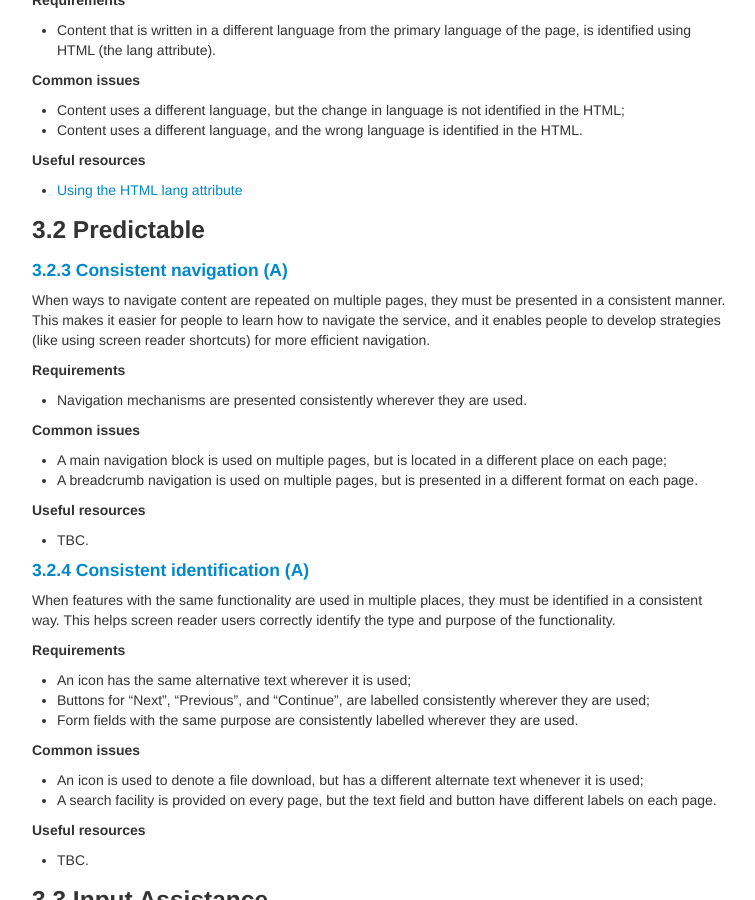
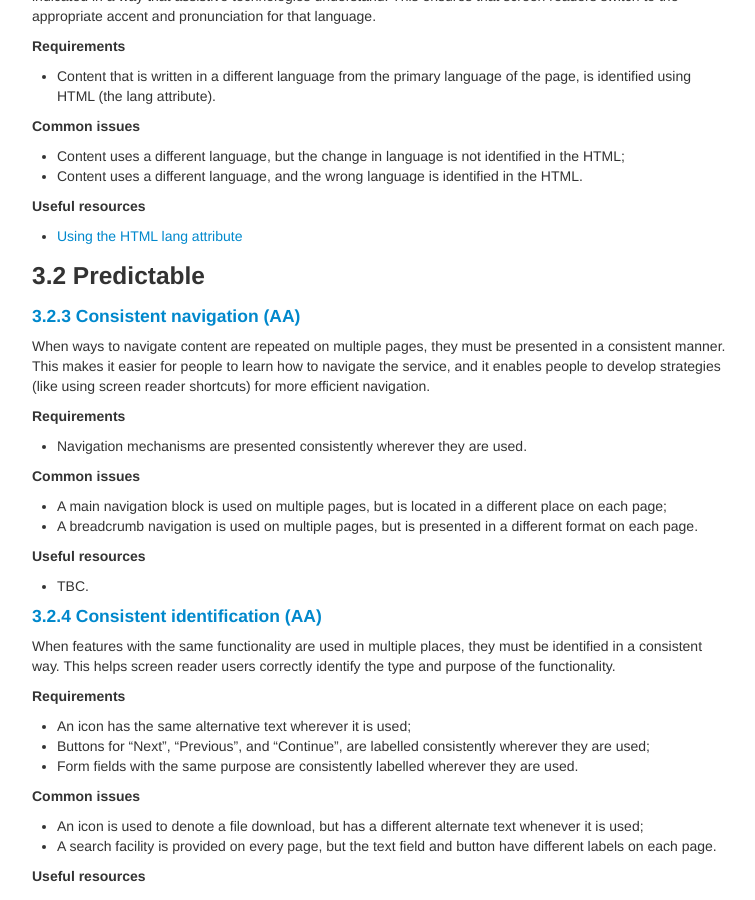
Before and after one commit to aduggin/simple_site, a Jekyll site: the page built from wcag.md, in a window 1280 px wide and 900 px high, scrolled down 10648 px. Shown: the whole window, without its empty margins (258-1013 px from the left). Built offline with Jekyll 4.4.1, drawn with Linux system fonts in a browser that asks for light colours; part of the change alters nothing that is shown; some of the changed text lies outside the part shown.

Commit message:
add anchors

```diff
--- a/wcag.md
+++ b/wcag.md
@@ -24,49 +24,49 @@ description: WCAG by role
             <td class="yes">Yes</td>
         </tr>
         <tr>
-            <th scope="row">1.2.1 Audio-only and Video-only (Prerecorded) (A)</th>
+            <th scope="row"><a href="#121-audio-only-and-video-only-a">1.2.1 Audio-only and Video-only (Prerecorded) (A)</a></th>
             <td class="yes">Yes</td>
             <td class="no">No</td>
             <td class="no">No</td>
         </tr>
         <tr>
-            <th scope="row">1.2.2 Captions (Prerecorded) (A)</th>
+            <th scope="row"><a href="#122-captions-a">1.2.2 Captions (Prerecorded) (A)</a></th>
             <td class="yes">Yes</td>
             <td class="no">No</td>
             <td class="no">No</td>
         </tr>
         <tr>
-            <th scope="row">1.2.3 Audio Description or Media Alternative (Prerecorded) (AA)</th>
+            <th scope="row"><a href="#123-audio-description-or-media-alternative-a">1.2.3 Audio Description or Media Alternative (Prerecorded) (AA)</a></th>
             <td class="yes">Yes</td>
             <td class="no">No</td>
             <td class="no">No</td>
         </tr>
         <tr>
-            <th scope="row">1.2.4 Captions (Live) (AA)</th>
+            <th scope="row"><a href="#124-captions-live-aa">1.2.4 Captions (Live) (AA)</a></th>
             <td class="yes">Yes</td>
             <td class="no">No</td>
             <td class="no">No</td>
         </tr>
         <tr>
-            <th scope="row">1.2.5 Audio Description (Prerecorded) (AA)</th>
+            <th scope="row"><a href="#125-audio-description-pre-recorded-aa">1.2.5 Audio Description (Prerecorded) (AA)</a></th>
             <td class="yes">Yes</td>
             <td class="no">No</td>
             <td class="no">No</td>
         </tr>
         <tr>
-            <th scope="row">1.3.1 Info and Relationships (A)</th>
+            <th scope="row"><a href="#131-info-and-relationships-a">1.3.1 Info and Relationships (A)</a></th>
             <td class="yes">Yes</td>
             <td class="no">No</td>
             <td class="yes">Yes</td>
         </tr>
         <tr>
-            <th scope="row">1.3.2 Meaningful Sequence (A)</th>
+            <th scope="row"><a href="#132-meaningful-sequence-a">1.3.2 Meaningful Sequence (A)</a></th>
             <td class="yes">Yes</td>
             <td class="no">No</td>
             <td class="yes">Yes</td>
         </tr>
         <tr>
-            <th scope="row">1.3.3 Sensory Characteristics (A)</th>
+            <th scope="row"><a href="#133-sensory-characteristics-a">1.3.3 Sensory Characteristics (A)</a></th>
             <td class="yes">Yes</td>
             <td class="no">No</td>
             <td class="no">No</td>
@@ -78,25 +78,25 @@ description: WCAG by role
             <td class="no">No</td>
         </tr>
         <tr>
-            <th scope="row">1.4.2 Audio Control (A)</th>
+            <th scope="row"><a href="#142-audio-control-a">1.4.2 Audio Control (A)</a></th>
             <td class="no">No</td>
             <td class="yes">Yes</td>
             <td class="no">No</td>
         </tr>
         <tr>
-            <th scope="row">1.4.3 Contrast (Minimum) (AA)</th>
+            <th scope="row"><a href="#143-contrast-minimum-aa">1.4.3 Contrast (Minimum) (AA)</a></th>
             <td class="no">No</td>
             <td class="yes">Yes</td>
             <td class="no">No</td>
         </tr>
         <tr>
-            <th scope="row">1.4.4 Resize text (AA)</th>
+            <th scope="row"><a href="#144-resize-text-aa">1.4.4 Resize text (AA)</a></th>
             <td class="no">No</td>
             <td class="yes">Yes</td>
             <td class="yes">Yes</td>
         </tr>
         <tr>
-            <th scope="row">1.4.5 Images of Text (AA)</th>
+            <th scope="row"><a href="#145-images-of-text-aa">1.4.5 Images of Text (AA)</a></th>
             <td class="no">No</td>
             <td class="yes">Yes</td>
             <td class="yes">Yes</td>
@@ -116,73 +116,73 @@ description: WCAG by role
     </thead>
     <tbody>
         <tr>
-            <th scope="row">2.1.1 Keyboard (A)</th>
+            <th scope="row"><a href="#211-keyboard-a">2.1.1 Keyboard (A)</a></th>
             <td class="no">No</td>
             <td class="no">No</td>
             <td class="yes">Yes</td>
         </tr>
         <tr>
-            <th scope="row">2.1.2 No Keyboard Trap (A)</th>
+            <th scope="row"><a href="#212-no-keyboard-trap-a">2.1.2 No Keyboard Trap (A)</a></th>
             <td class="no">No</td>
             <td class="no">No</td>
             <td class="yes">Yes</td>
         </tr>
         <tr>
-            <th scope="row">2.2.1 Timing Adjustable (A)</th>
+            <th scope="row"><a href="#221-timing-adjustable-a">2.2.1 Timing Adjustable (A)</a></th>
             <td class="no">No</td>
             <td class="yes">Yes</td>
             <td class="yes">Yes</td>
         </tr>
         <tr>
-            <th scope="row">2.2.2 Pause, Stop, Hide (A)</th>
+            <th scope="row"><a href="#222-pause-stop-hide-a">2.2.2 Pause, Stop, Hide (A)</a></th>
             <td class="yes">Yes</td>
             <td class="yes">Yes</td>
             <td class="yes">Yes</td>
         </tr>
         <tr>
-            <th scope="row">2.3.1 Three Flashes or Below Threshold (A)</th>
+            <th scope="row"><a href="#231-three-flashes-or-below-a">2.3.1 Three Flashes or Below Threshold (A)</a></th>
             <td class="no">No</td>
             <td class="yes">Yes</td>
             <td class="no">No</td>
         </tr>
         <tr>
-            <th scope="row">2.4.1 Bypass Blocks (A)</th>
+            <th scope="row"><a href="#241-bypass-blocks-a">2.4.1 Bypass Blocks (A)</a></th>
             <td class="no">No</td>
             <td class="yes">Yes</td>
             <td class="yes">Yes</td>
         </tr>
         <tr>
-            <th scope="row">2.4.2 Page Titled (A)</th>
+            <th scope="row"><a href="#242-page-title-a">2.4.2 Page Titled (A)</a></th>
             <td class="yes">Yes</td>
             <td class="no">No</td>
             <td class="yes">Yes</td>
         </tr>
         <tr>
-            <th scope="row">2.4.3 Focus Order (A)</th>
+            <th scope="row"><a href="#243-focus-order-a">2.4.3 Focus Order (A)</a></th>
             <td class="no">No</td>
             <td class="yes">Yes</td>
             <td class="yes">Yes</td>
         </tr>
         <tr>
-            <th scope="row">2.4.4 Link Purpose (In Context) (AA)</th>
+            <th scope="row"><a href="#244-link-purpose-in-context-a">2.4.4 Link Purpose (In Context) (AA)</a></th>
             <td class="yes">Yes</td>
             <td class="yes">Yes</td>
             <td class="yes">Yes</td>
         </tr>
         <tr>
-            <th scope="row">2.4.5 Multiple Ways (AA)</th>
+            <th scope="row"><a href="#245-multiple-ways">2.4.5 Multiple Ways (AA)</a></th>
             <td class="no">No</td>
             <td class="yes">Yes</td>
             <td class="no">No</td>
         </tr>
         <tr>
-            <th scope="row">2.4.6 Headings and Labels (AA)</th>
+            <th scope="row"><a href="#246-headings-and-labels-aa">2.4.6 Headings and Labels (AA)</a></th>
             <td class="yes">Yes</td>
             <td class="no">No</td>
             <td class="no">No</td>
         </tr>
         <tr>
-            <th scope="row">2.4.7 Focus Visible (AA)</th>
+            <th scope="row"><a href="#247-focus-visible-aa">2.4.7 Focus Visible (AA)</a></th>
             <td class="no">No</td>
             <td class="yes">Yes</td>
             <td class="yes">Yes</td>
@@ -208,7 +208,7 @@ description: WCAG by role
             <td class="yes">Yes</td>
         </tr>
         <tr>
-            <th scope="row">3.1.2 Language of Parts (AA)</th>
+            <th scope="row"><a href="#312-language-of-parts-a">3.1.2 Language of Parts (AA)</a></th>
             <td class="yes">Yes</td>
             <td class="no">No</td>
             <td class="yes">Yes</td>
@@ -226,25 +226,37 @@ description: WCAG by role
             <td class="yes">Yes</td>
         </tr>
         <tr>
-            <th scope="row">3.3.1 Error Identification (A)</th>
+            <th scope="row"><a href="#323-consistent-navigation-a">3.2.3 Consistent Navigation (AA)</a></th>
+            <td class="no">No</td>
+            <td class="yes">Yes</td>
+            <td class="no">No</td>
+        </tr>
+        <tr>
+            <th scope="row"><a href="#324-consistent-identification-a">3.2.4 Consistent Identification (AA)</a></th>
+            <td class="yes">Yes</td>
+            <td class="yes">Yes</td>
+            <td class="no">No</td>
+        </tr>
+        <tr>
+            <th scope="row"><a href="#331-error-identification-a">3.3.1 Error Identification (A)</a></th>
             <td class="yes">Yes</td>
             <td class="yes">Yes</td>
             <td class="yes">Yes</td>
         </tr>
         <tr>
-            <th scope="row">3.3.2 Labels or Instructions (A)</th>
+            <th scope="row"><a href="#332-labels-or-instructions-a">3.3.2 Labels or Instructions (A)</a></th>
             <td class="yes">Yes</td>
             <td class="yes">Yes</td>
             <td class="no">No</td>
         </tr>
         <tr>
-            <th scope="row">3.3.3 Error Suggestion (AA)</th>
+            <th scope="row"><a href="#333-error-suggestion-a">3.3.3 Error Suggestion (AA)</a></th>
             <td class="yes">Yes</td>
             <td class="yes">Yes</td>
             <td class="yes">Yes</td>
         </tr>
         <tr>
-            <th scope="row">3.3.4 Error Prevention (Legal, Financial, Data) (AA)</th>
+            <th scope="row"><a href="#334-error-prevention-legal-financial-data-a">3.3.4 Error Prevention (Legal, Financial, Data) (AA)</a></th>
             <td class="yes">Yes</td>
             <td class="yes">Yes</td>
             <td class="yes">Yes</td>
@@ -264,13 +276,13 @@ description: WCAG by role
     </thead>
     <tbody>
         <tr>
-            <th scope="row">4.1.1 Parsing (A)</th>
+            <th scope="row"><a href="#411-parsing-a">4.1.1 Parsing (A)</a></th>
             <td class="no">No</td>
             <td class="no">No</td>
             <td class="yes">Yes</td>
         </tr>
         <tr>
-            <th scope="row">4.1.2 Name, Role, Value (A)</th>
+            <th scope="row"><a href="#412-name-role-value-a">4.1.2 Name, Role, Value (A)</a></th>
             <td class="no">No</td>
             <td class="no">No</td>
             <td class="yes">Yes</td>
@@ -683,7 +695,7 @@ When content is displayed in a language that is different from the primary langu
 
 ### 3.2 Predictable
 
-#### [3.2.3 Consistent navigation (A)](https://www.w3.org/TR/UNDERSTANDING-WCAG20/consistent-behavior-consistent-locations.html)
+#### [3.2.3 Consistent navigation (AA)](https://www.w3.org/TR/UNDERSTANDING-WCAG20/consistent-behavior-consistent-locations.html)
 When ways to navigate content are repeated on multiple pages, they must be presented in a consistent manner. This makes it easier for people to learn how to navigate the service, and it enables people to develop strategies (like using screen reader shortcuts) for more efficient navigation.
 
 ##### Requirements
@@ -696,7 +708,7 @@ When ways to navigate content are repeated on multiple pages, they must be prese
 ##### Useful resources
 * TBC.
 
-#### [3.2.4 Consistent identification (A)](https://www.w3.org/TR/UNDERSTANDING-WCAG20/consistent-behavior-consistent-functionality.html)
+#### [3.2.4 Consistent identification (AA)](https://www.w3.org/TR/UNDERSTANDING-WCAG20/consistent-behavior-consistent-functionality.html)
 When features with the same functionality are used in multiple places, they must be identified in a consistent way. This helps screen reader users correctly identify the type and purpose of the functionality.
 
 ##### Requirements
```
